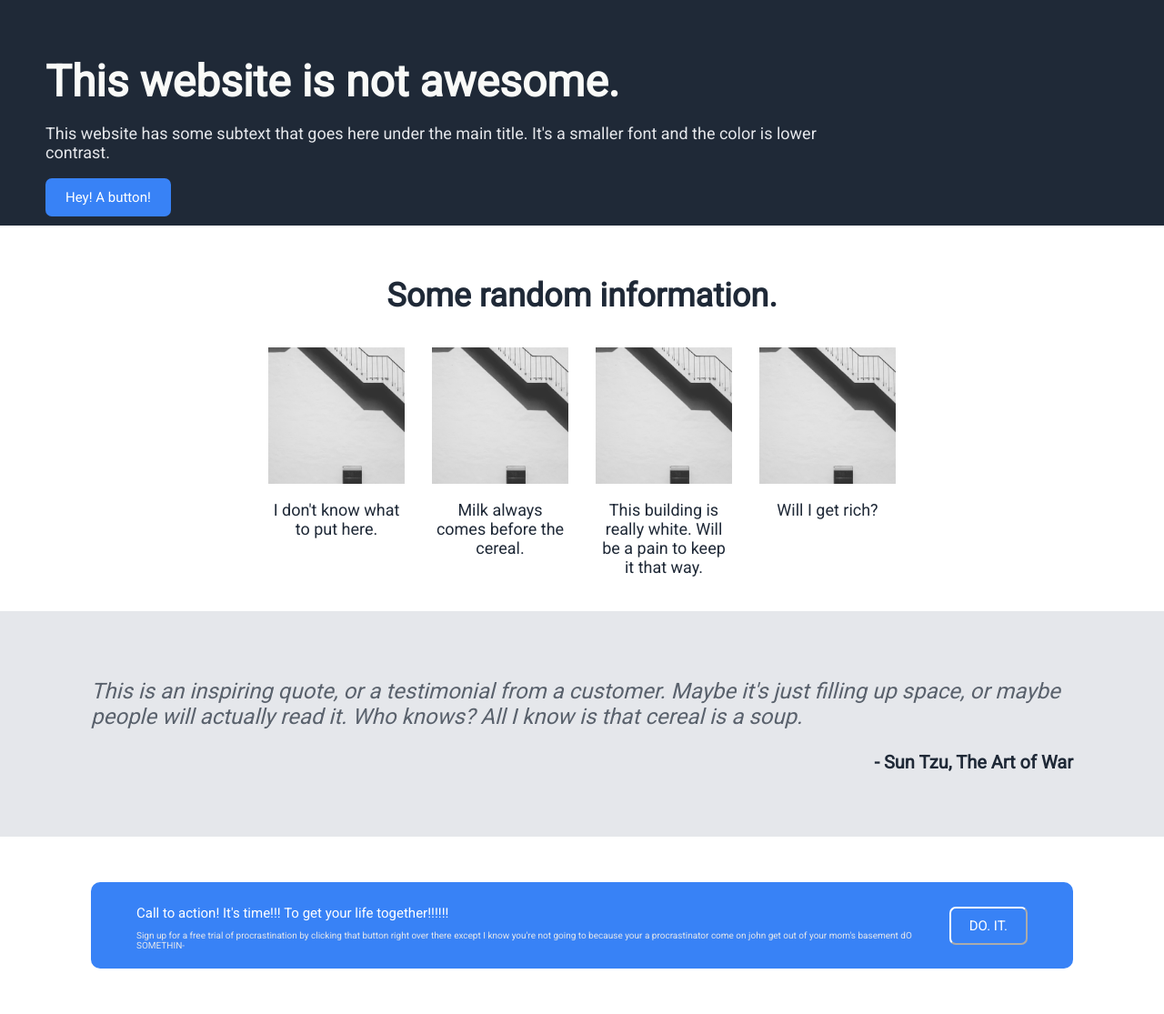
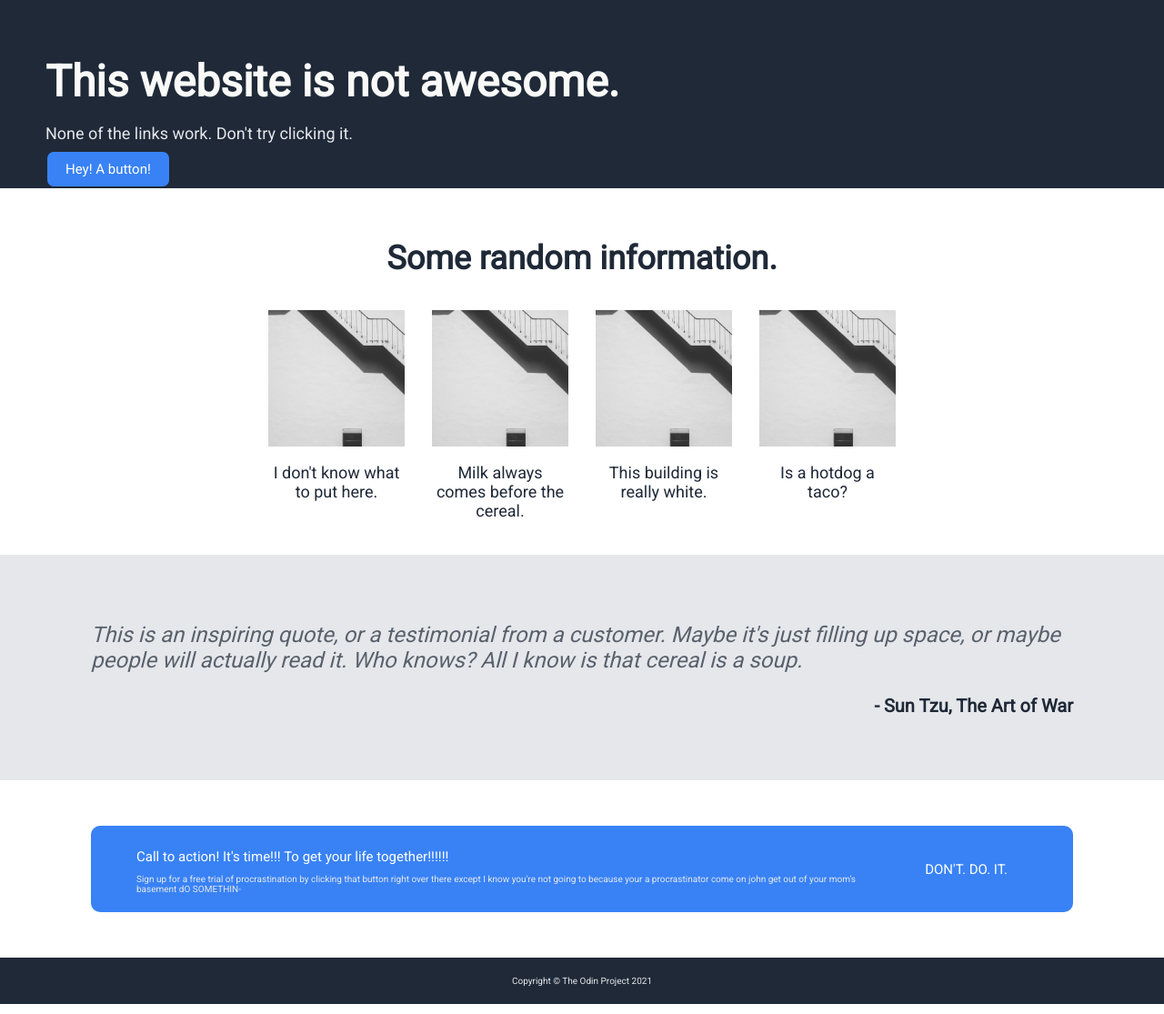
Before and after one commit to zichen-3974/odin-landing-page, a plain HTML site: page index.html in a window 1280 px wide. Shown: the part 103-1218 px from the top of the page at 91% size. Drawn offline with Linux system fonts and the light colour scheme.

Commit message:
Add copyright section

```diff
--- a/index.html
+++ b/index.html
@@ -11,17 +11,17 @@
     <div class="header">
         <p class="logo">Header Logo?</p>
         <ul>
-            <li><a href="#" class="secondary-text">link to nowhere</a></li>
-            <li><a href="#" class="secondary-text">another link</a></li>
-            <li><a href="#" class="secondary-text">guess what i am</a></li>
+            <li><a href="https://www.youtube.com/watch?v=xvFZjo5PgG0" class="secondary-text">link to nowhere</a></li>
+            <li><a href="https://www.youtube.com/watch?v=xvFZjo5PgG0" class="secondary-text">another link</a></li>
+            <li><a href="https://www.youtube.com/watch?v=xvFZjo5PgG0" class="secondary-text">guess what i am</a></li>
         </ul>
     </div>
 
     <div class="main">
         <div class="left-main">
             <p id="main-text">This website is not awesome.</p>
-            <p class="secondary-text">This website has some subtext that goes here under the main title. It's a smaller font and the color is lower contrast.</p>
-            <button class="sign-up">Hey! A button!</button>
+            <p class="secondary-text">None of the links work. Don't try clicking it.</p>
+            <button><a class="sign-up" href="https://www.youtube.com/watch?v=xvFZjo5PgG0">Hey! A button!</a></button>
         </div>
 
         <div class="right-main"><img src="./images/white-building.jpg" alt="Photo by Allison Saeng on Unsplash" id="main-img"></div>
@@ -40,11 +40,11 @@
             </div>
             <div class="random-info-col">
                 <img src="images/white-stairs.jpg" alt="Photo by Henry & Co." class="random-info-img">
-                <p class="dark-secondary-text">This building is really white. Will be a pain to keep it that way.</p>
+                <p class="dark-secondary-text">This building is really white.</p>
             </div>
             <div class="random-info-col">
                 <img src="images/white-stairs.jpg" alt="Photo by Henry & Co." class="random-info-img">
-                <p class="dark-secondary-text">Will I get rich?</p>
+                <p class="dark-secondary-text">Is a hotdog a taco?</p>
             </div>
         </div>
     </div>
@@ -59,7 +59,11 @@
             <p id="main-call-text">Call to action! It's time!!! To get your life together!!!!!!</p>
             <p id="sub-call-text">Sign up for a free trial of procrastination by clicking that button right over there except I know you're not going to because your a procrastinator come on john get out of your mom's basement dO SOMETHIN-</p>
         </div>
-        <button class="sign-up white-border">DO. IT.</button>
+        <button><a class="sign-up" href="https://www.youtube.com/watch?v=xvFZjo5PgG0">DON'T. DO. IT.</a></button>
+    </div>
+
+    <div class="credits">
+        <p class="credit-text">Copyright © The Odin Project 2021</p>
     </div>
 
 </body>
--- a/styles/main.css
+++ b/styles/main.css
@@ -75,10 +75,10 @@ a:hover {
 .sign-up {
     background-color: #3882f6;
     color: white;
-    border-color: transparent;
     border-radius: 7px;
     padding: 10px 20px;
     font-size: 15px;
+    border-color: white;
 }
 
 .sign-up:hover {
@@ -159,10 +159,11 @@ a:hover {
     overflow: auto;
 }
 
-.white-border {
-    border-color: white;
+button {
+    background-color: transparent;
+    border-color: transparent;
+    padding: 0;
     flex:none;
-    margin:auto;
 }
 
 #main-call-text {
@@ -175,3 +176,11 @@ a:hover {
     color: #e5e7eb;
     font-size: 10px;
 }
+
+.credits {
+    background-color: #1f2937;
+    color: #e5e7eb;
+    font-size: 10px;
+    text-align: center;
+    padding: 10px;
+}
```
